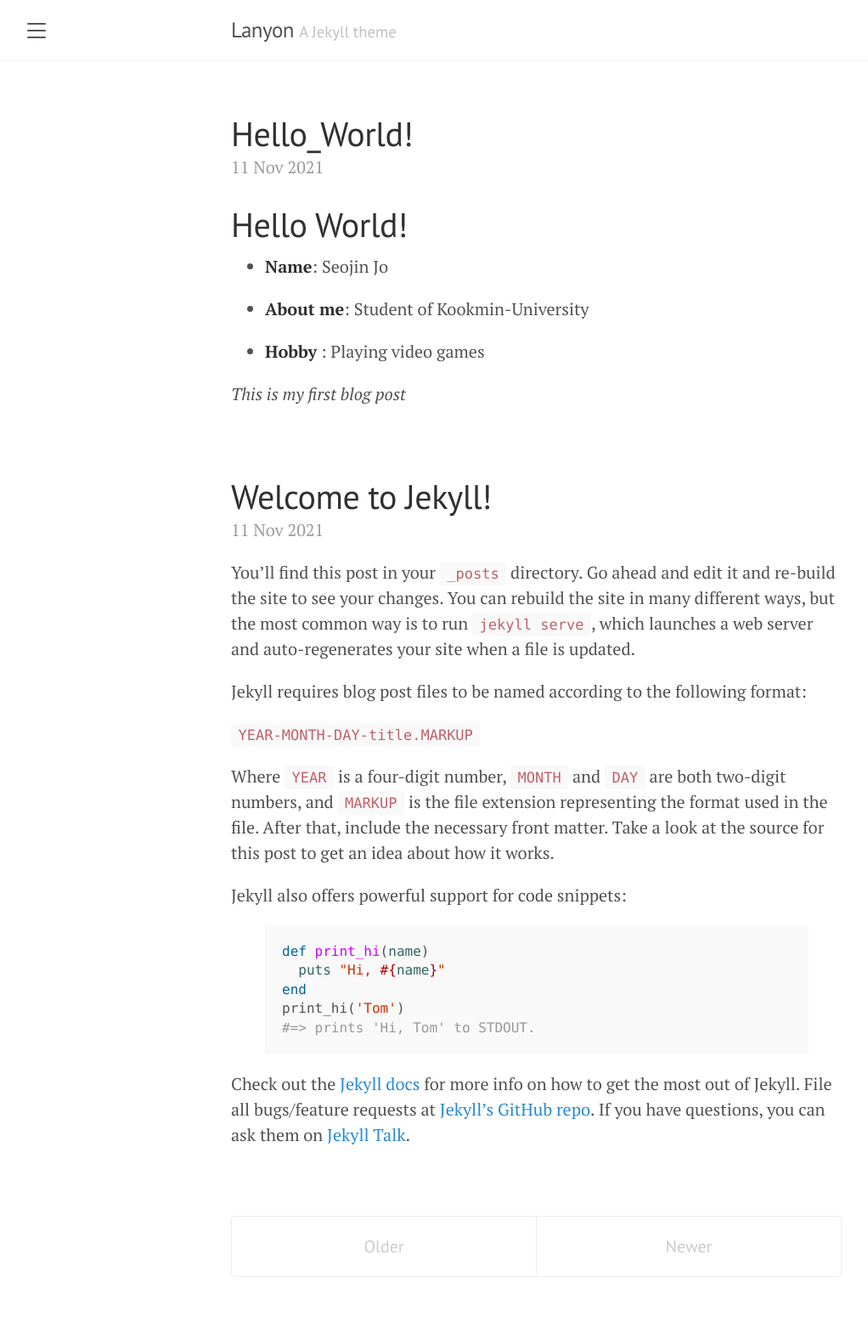
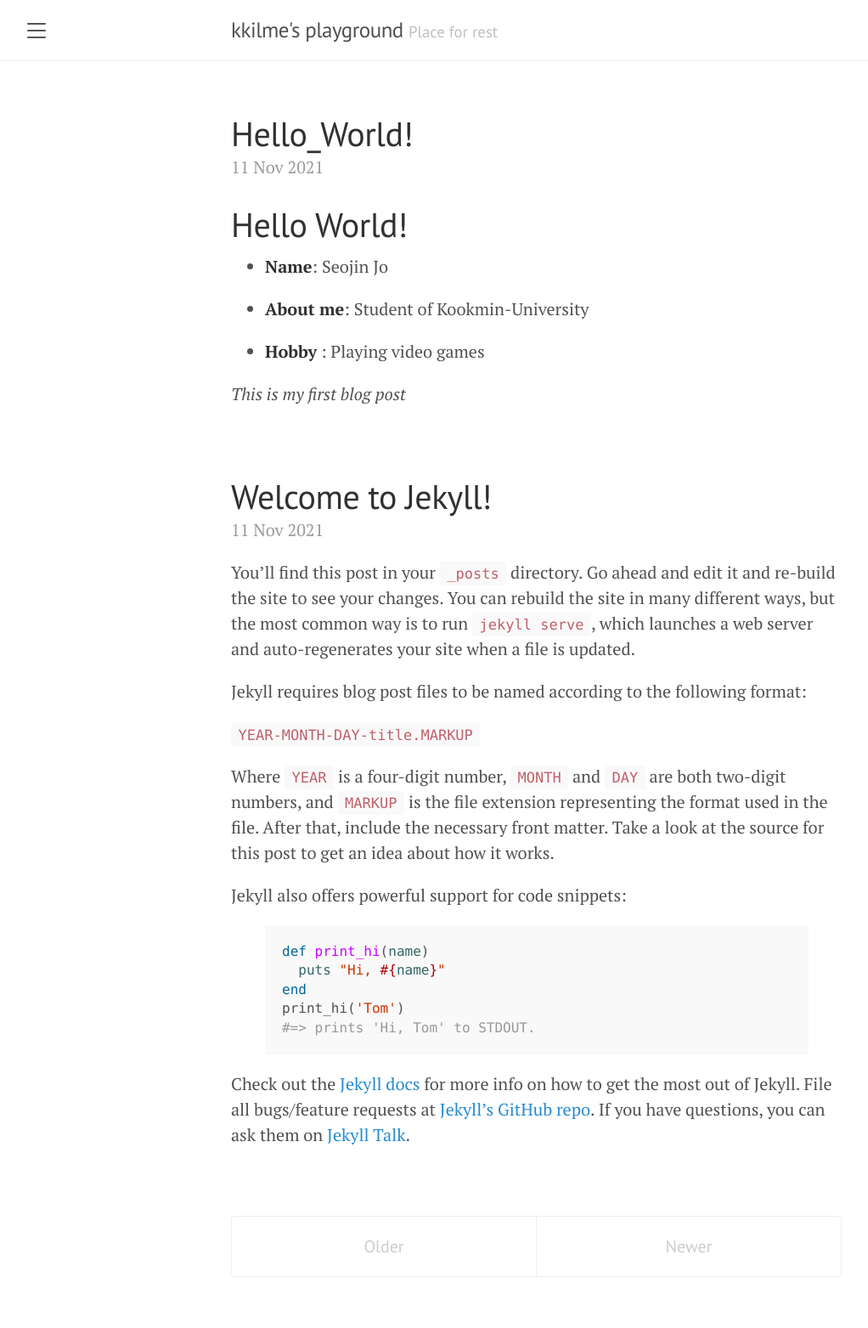
Before and after one commit to kkilme/kkilme.github.io, a Jekyll site: the page built from index.html, in a window 1280 px wide. Shown: the whole page at 85% size, without its empty margins (8-1030 px from the left). Built offline with Jekyll 4.4.1, drawn with Linux system fonts in a browser that asks for light colours; the list of posts is cut into pages by our own code.

Commit message:
edit title & tagline

```diff
--- a/_config.yml
+++ b/_config.yml
@@ -1,6 +1,6 @@
 # Setup
-title:               Lanyon
-tagline:             'A Jekyll theme'
+title:               kkilme's playground
+tagline:             Place for rest
 description:         'A reserved <a href="https://jekyllrb.com" target="_blank">Jekyll</a> theme that places the utmost gravity on content with a hidden drawer. Made by <a href="https://twitter.com/mdo" target="_blank">@mdo</a>.'
 url:                 https://kkilme.github.io/
 baseurl:             ''
```
